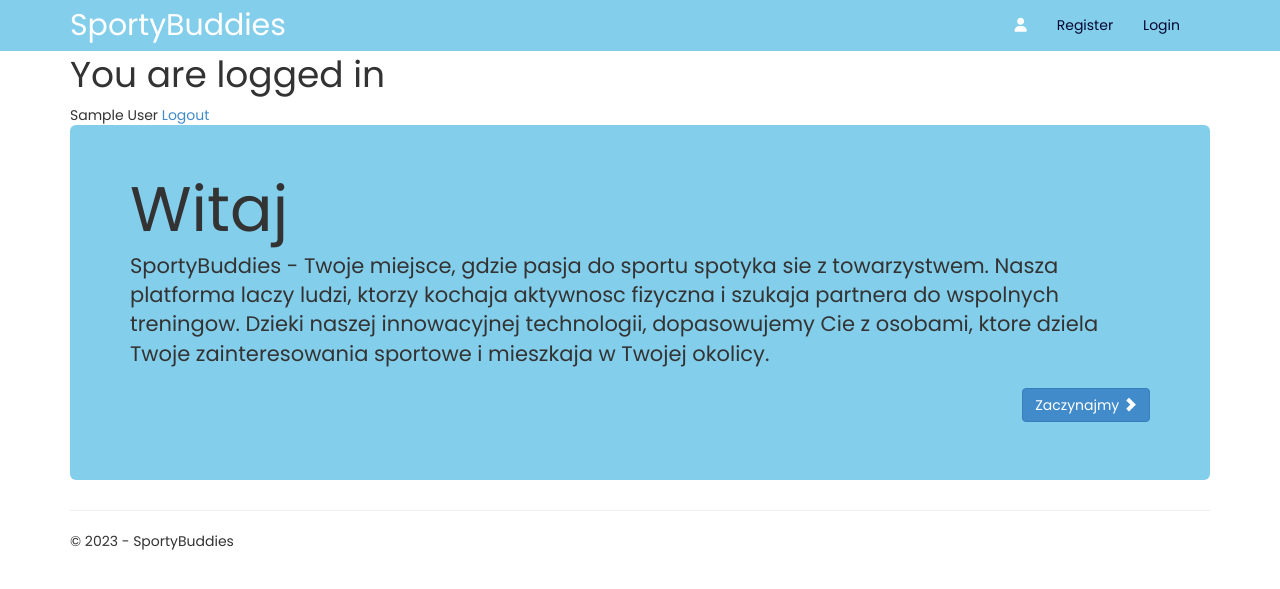
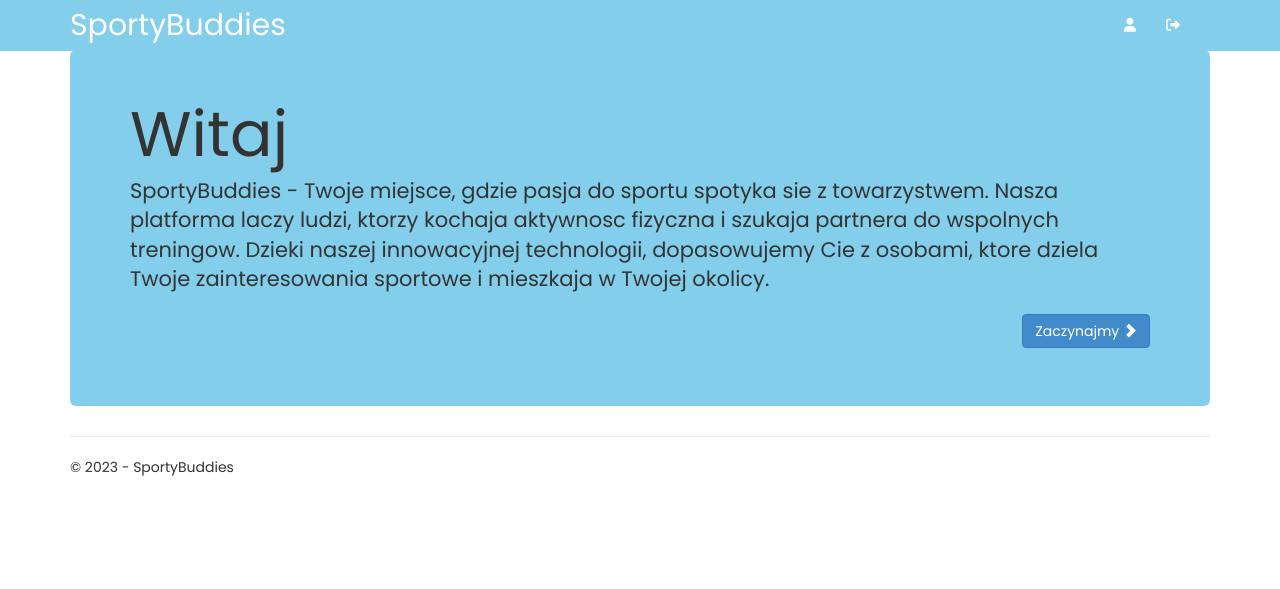
Before and after one commit to Mals0n2/SportyBuddies, a Flask app: page / in a window 1280 px wide. Shown: the top 589 px of the page. Run offline with Flask 2, Linux system fonts and the light colour scheme; a user stored in the database is signed in; tables that the repository leaves empty or names only in its code hold one stand-in row (values such as "Sample post"); parts of the project's set-up code (start-up, migrations or seed data) failed here and were passed over; some libraries are stand-ins or nearby versions.

Commit message:
Change navbar Format views file Add routes redirecting Remove useless code

```diff
--- a/SportyBuddies/SportyBuddies/templates/index.html
+++ b/SportyBuddies/SportyBuddies/templates/index.html
@@ -2,12 +2,6 @@
 
 {% block content %}
 
-{% if current_user.is_authenticated %}
-<h1>You are logged in</h1>{{user_info}}
-<a href="/logout">Logout</a>
-{% else %}
-<h1>You are not logged in</h1>
-{% endif %}
 
 <div class="jumbotron">
     <h1>Witaj</h1>
--- a/SportyBuddies/SportyBuddies/templates/layout.html
+++ b/SportyBuddies/SportyBuddies/templates/layout.html
@@ -25,8 +25,9 @@
             </div>
             <div class="navbar-collapse collapse">
                 <ul class="nav navbar-nav">
-                    <li><a href="{{ url_for('login') }}">Login</a></li>
-                    <li><a href="{{ url_for('register') }}">Register</a></li>
+                    {% if current_user.is_authenticated %}
+                    <li><a href="{{ url_for('logout') }}"><i class="fas fa-sign-out-alt" style="color: white;"></i></a></li>
+                    {% endif %}
                     <li><a href="{{ url_for('user_profile') }}"><i class="fas fa-user" style="color: white;"></i></a></li>
                 </ul>
             </div>
--- a/SportyBuddies/SportyBuddies/templates/user_profile.html
+++ b/SportyBuddies/SportyBuddies/templates/user_profile.html
@@ -6,7 +6,6 @@
 <!-- Google Font -->
 <link href="https://fonts.googleapis.com/css2?family=Poppins&display=swap" rel="stylesheet">
 <script src="https://code.jquery.com/jquery-3.6.0.min.js"></script>  <!-- Include jQuery library -->
-{{user_sports}}
 
 <div class="profile-container">
     <div class="profile-box">
--- a/SportyBuddies/SportyBuddies/views.py
+++ b/SportyBuddies/SportyBuddies/views.py
@@ -1,46 +1,43 @@
-import base64
 from datetime import datetime
 from SportyBuddies import app
-from flask import Response, jsonify, render_template,request, redirect, url_for
-from flask_login import LoginManager,login_user, logout_user, current_user
+from flask import Response, jsonify, render_template, request, redirect, url_for
+from flask_login import (
+    LoginManager,
+    login_required,
+    login_user,
+    logout_user,
+    current_user,
+)
 import mysql.connector
 
 
-
 db = mysql.connector.connect(
-    host = "localhost",
-    user = "root",
-    passwd = "",
-    database = "sportybuddies"
+    host="localhost", user="root", passwd="", database="sportybuddies"
 )
 app.secret_key = "secret"
 
 login_manager = LoginManager()
 login_manager.init_app(app)
 
+
 class User:
     def __init__(self, user_id):
         self.id = user_id
 
-
     @property
     def is_active(self):
-        # Add logic to determine if the user is considered active
         return True
 
     @property
     def is_authenticated(self):
-        # Add logic to determine if the user is authenticated
         return True
 
     @property
     def is_anonymous(self):
         return False
 
-
     def get_id(self):
         return str(self.id)
-
 
 
 @login_manager.user_loader
@@ -55,94 +52,107 @@ def load_user(user_id):
         return User(user[0])
     return None
 
-@app.route('/upload_photo',methods=['POST'])
+
+@app.route("/upload_photo", methods=["POST"])
 def upload_photo():
+    if "photo" not in request.files:
+        return redirect(request.url)
+    photo = request.files["photo"]
 
-    if 'photo' not in request.files:
-        return redirect(request.url)
-    photo = request.files['photo']
-
-    if photo.filename == '':
+    if photo.filename == "":
         return redirect(request.url)
 
     if photo:
         photo_data = photo.read()
-        cursor=db.cursor()
-        cursor.execute("UPDATE users SET photo=%s WHERE user_id=%s", (photo_data,current_user.id))
+        cursor = db.cursor()
+        cursor.execute(
+            "UPDATE users SET photo=%s WHERE user_id=%s", (photo_data, current_user.id)
+        )
         db.commit()
         cursor.close()
 
-    return redirect(url_for('user_profile'))
+    return redirect(url_for("user_profile"))
 
-@app.route('/user_profile')
+
+@app.route("/user_profile")
 def user_profile():
-    if current_user.is_authenticated==False:
-        return redirect(url_for('login'))
+    if current_user.is_authenticated == False:
+        return redirect(url_for("login"))
 
     cursor = db.cursor()
 
     cursor.execute("SELECT name FROM users WHERE user_id = %s", (current_user.id,))
     username = cursor.fetchone()[0]
 
-    cursor.execute("SELECT sport_id FROM user_sports WHERE user_id = %s", (current_user.id,))
-    results=cursor.fetchall()
-    user_sports=[result[0] if result[0]>0 else 0 for result in results[:15]]
-    sports=[0]*15
+    cursor.execute(
+        "SELECT sport_id FROM user_sports WHERE user_id = %s", (current_user.id,)
+    )
+    results = cursor.fetchall()
+    user_sports = [result[0] if result[0] > 0 else 0 for result in results[:15]]
+    sports = [0] * 15
     for i in user_sports:
-        if i>0:
-            sports[i-1]=i
+        if i > 0:
+            sports[i - 1] = i
+
+    return render_template(
+        "user_profile.html",
+        result=username,
+        user_sports=sports,
+    )
 
 
-    return render_template(
-        'user_profile.html',
-       result = username,
-       user_sports=sports,
-    )
-
-@app.route('/get_user_photo')
+@app.route("/get_user_photo")
+@login_required
 def get_user_photo():
     cursor = db.cursor()
     cursor.execute("SELECT photo FROM users WHERE user_id = %s", (current_user.id,))
-    photo_data=cursor.fetchone()[0]
+    photo_data = cursor.fetchone()[0]
     cursor.close()
 
-    # Return the photo as a response
-    return Response(photo_data, content_type='image/jpeg')  # Adjust content_type as needed
+    return Response(photo_data, content_type="image/jpeg")
 
-@app.route('/update_user_sports',methods=['POST'])
+
+@app.route("/update_user_sports", methods=["POST"])
 def update_user_sports():
-    sport_id = request.form.get('sportId')
-    is_checked = request.form.get('isChecked')
+    if request.method == "POST":
+        sport_id = request.form.get("sportId")
+        is_checked = request.form.get("isChecked")
 
-    cursor = db.cursor()
-    if is_checked == 'true':
-        cursor.execute("INSERT INTO user_sports (user_id,sport_id) VALUES (%s,%s)",
-                       (current_user.id,sport_id),)
-    else:
-        cursor.execute("DELETE FROM user_sports WHERE user_id = %s AND sport_id=%s",
-                       (current_user.id,sport_id),)
+        cursor = db.cursor()
+        if is_checked == "true":
+            cursor.execute(
+                "INSERT INTO user_sports (user_id,sport_id) VALUES (%s,%s)",
+                (current_user.id, sport_id),
+            )
+        else:
+            cursor.execute(
+                "DELETE FROM user_sports WHERE user_id = %s AND sport_id=%s",
+                (current_user.id, sport_id),
+            )
 
-    db.commit()
-    cursor.close()
-    return jsonify({'status': 'success'})
+        db.commit()
+        cursor.close()
+        return jsonify({"status": "success"})
 
-@app.route('/register', methods=["GET", "POST"])
+
+@app.route("/register", methods=["GET", "POST"])
 def register():
     if current_user.is_authenticated:
-        return redirect(url_for('home'))
+        return redirect(url_for("user_profile"))
 
     if request.method == "POST":
-        username = request.form['username']
-        email = request.form['email']
-        age = request.form['age']
-        gender = request.form['gender']
-        description = request.form['description']
-        password = request.form['password']
-
+        username = request.form["username"]
+        email = request.form["email"]
+        age = request.form["age"]
+        gender = request.form["gender"]
+        description = request.form["description"]
+        password = request.form["password"]
 
         cursor = db.cursor()
-        cursor.execute("INSERT INTO users (email, password, name, age, gender, info) VALUES (%s, %s, %s, %s, %s, %s)",
-                       (email, password, username, age, gender, description))
+        cursor.execute(
+            "INSERT INTO users (email, password, name, age, gender, info) VALUES (%s, %s, %s, %s, %s, %s)",
+            (email, password, username, age, gender, description),
+        )
         db.commit()
         cursor.close()
 
@@ -154,22 +164,25 @@ def register():
 @app.route("/login", methods=["GET", "POST"])
 def login():
     if current_user.is_authenticated:
-        return redirect(url_for('home'))
+        return redirect(url_for("user_profile"))
 
-    if request.method == 'POST':
-        username = request.form['username']
-        password = request.form['password']
+    if request.method == "POST":
+        username = request.form["username"]
+        password = request.form["password"]
 
         cursor = db.cursor()
-        cursor.execute("SELECT user_id FROM users WHERE name = %s AND password = %s", (username, password))
+        cursor.execute(
+            "SELECT user_id FROM users WHERE name = %s AND password = %s",
+            (username, password),
+        )
         user_id = cursor.fetchone()
         cursor.close()
         if user_id:
             user = User(user_id[0])
             login_user(user)
-            return redirect(url_for('home'))
+            return redirect(url_for("user_profile"))
 
-    return render_template('login.html')
+    return render_template("login.html")
 
 
 @app.route("/logout")
@@ -178,38 +191,27 @@ def logout():
     return redirect(url_for("home"))
 
 
-@app.route('/')
-@app.route('/home')
+@app.route("/")
+@app.route("/home")
 def home():
-    if current_user.is_authenticated:
-        cursor = db.cursor()
-        cursor.execute("SELECT name FROM users WHERE user_id = %s", (current_user.id,))
-        username = cursor.fetchone()[0]
-        cursor.close()
-    else:
-        username=None
+    return render_template("index.html", title="Home Page", year=datetime.now().year)
 
+
+@app.route("/contact")
+def contact():
     return render_template(
-        'index.html',
-        title='Home Page',
+        "contact.html",
+        title="Contact",
         year=datetime.now().year,
-        user_info=username
+        message="Your contact page.",
     )
 
-@app.route('/contact')
-def contact():
-    return render_template(
-        'contact.html',
-        title='Contact',
-        year=datetime.now().year,
-        message='Your contact page.'
-    )
 
-@app.route('/about')
+@app.route("/about")
 def about():
     return render_template(
-        'about.html',
-        title='About',
+        "about.html",
+        title="About",
         year=datetime.now().year,
-        message='Your application description page.'
+        message="Your application description page.",
     )
```
